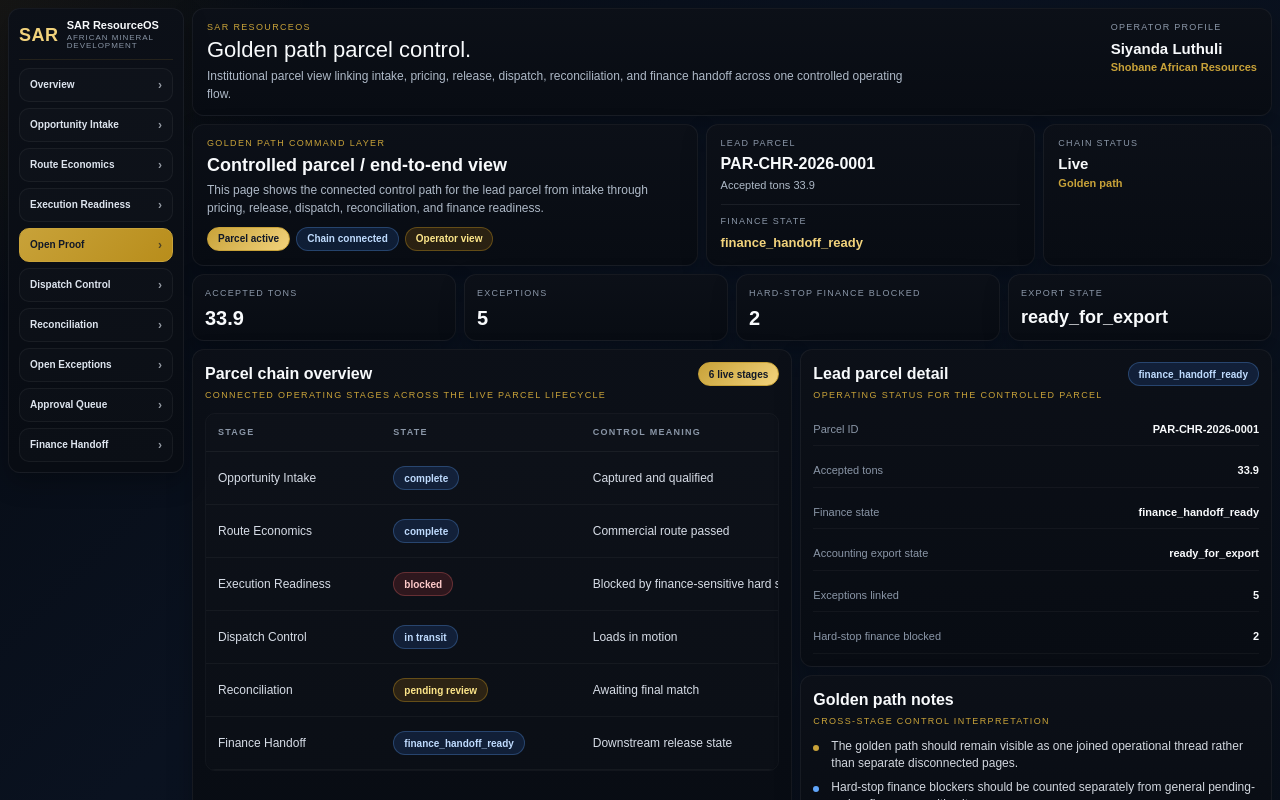
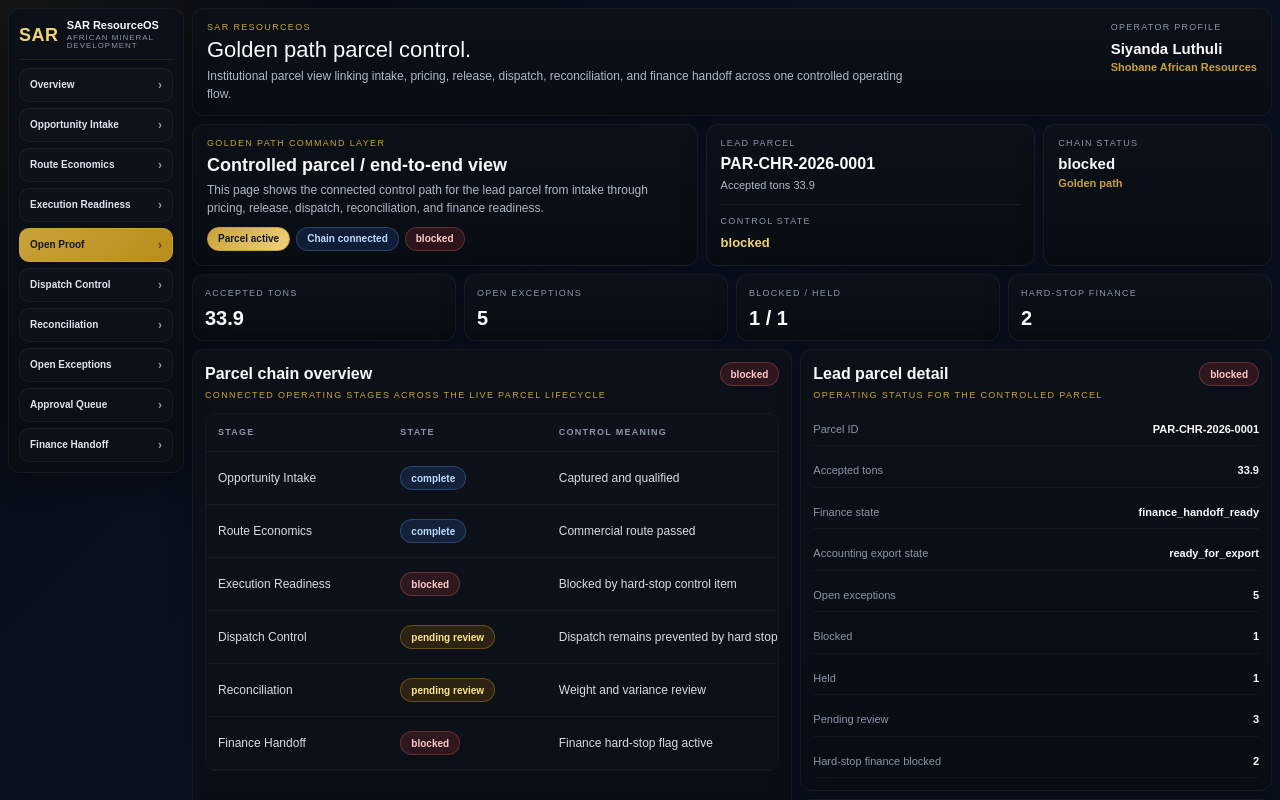
Before and after one commit to shobanesiyanda/sar-resourceos-golden-path-proof, a Next.js app: page /golden-path in a window 1280 px wide. Shown: the top 800 px of the page. Built offline with nearby package versions, Linux system fonts and the light colour scheme.

Commit message:
Normalize homepage and golden path summary logic

```diff
--- a/app/golden-path/page.tsx
+++ b/app/golden-path/page.tsx
@@ -1,7 +1,13 @@
 import ExecutiveShell from "../../components/ExecutiveShell";
 import { getGoldenPathParcel } from "../../lib/goldenPath";
 import { getExceptions } from "../../lib/exceptions";
-import { chipClass, s, yn } from "../../lib/dashboardLogic";
+import {
+  buildModuleSummary,
+  chipClass,
+  getControlSummary,
+  normalizeFinanceState,
+  s,
+} from "../../lib/dashboardLogic";
 
 export default function GoldenPathPage() {
   const data: any = getGoldenPathParcel();
@@ -10,18 +16,22 @@ export default function GoldenPathPage() {
   const parcel: any = data?.parcel || {};
   const parcelId = s(parcel?.parcelId, "PAR-CHR-2026-0001");
   const acceptedTons = s(parcel?.acceptedTons, "33.9");
-  const financeState = s(parcel?.financeState, "finance_handoff_ready");
-  const exportState = s(parcel?.accountingExportState, "ready_for_export");
+  const financeState = normalizeFinanceState(parcel?.financeState || "finance_handoff_ready");
+  const exportState = normalizeFinanceState(parcel?.accountingExportState || "ready_for_export");
 
-  const exceptions = (exceptionsData?.exceptions || []).filter(
-    (item: any) => !item?.parcelId || s(item.parcelId) === parcelId
-  );
+  const controlSummary = getControlSummary(exceptionsData?.exceptions || [], parcelId);
 
-  const hardStopFinanceBlocked = exceptions.filter(
-    (item: any) =>
-      yn(item?.financeAllowed) === "no" &&
-      ["blocked", "held"].includes(String(item?.status || "").toLowerCase())
-  ).length;
+  const summary = buildModuleSummary({
+    acceptedTons,
+    avgMargin: "18.9%",
+    routePassing: "2",
+    readyChecks: "3",
+    blockedChecks: controlSummary.blocked,
+    dispatchLoads: "5",
+    matchedLoads: "2",
+    financeState,
+    controlSummary,
+  });
 
   const stages = [
     {
@@ -39,28 +49,41 @@ export default function GoldenPathPage() {
     {
       title: "Execution Readiness",
       sub:
-        hardStopFinanceBlocked > 0
-          ? "Blocked by finance-sensitive hard stop"
-          : "Release gate active",
-      state: hardStopFinanceBlocked > 0 ? "blocked" : "pending review",
+        summary.masterState === "blocked"
+          ? "Blocked by hard-stop control item"
+          : summary.masterState === "held"
+            ? "Held pending temporary clearance"
+            : summary.masterState === "pending review"
+              ? "Pending management or evidence review"
+              : "Release gate clear",
+      state: summary.masterState,
       href: "/execution-readiness",
     },
     {
       title: "Dispatch Control",
-      sub: "Loads in motion",
-      state: "in transit",
+      sub:
+        summary.masterState === "blocked"
+          ? "Dispatch remains prevented by hard stop"
+          : "Loads in movement control",
+      state: summary.masterState === "blocked" ? "pending review" : "in transit",
       href: "/dispatch-control",
     },
     {
       title: "Reconciliation",
-      sub: "Awaiting final match",
+      sub: "Weight and variance review",
       state: "pending review",
       href: "/reconciliation",
     },
     {
       title: "Finance Handoff",
-      sub: "Downstream release state",
-      state: financeState,
+      sub:
+        summary.hardStopFinanceBlocked > 0
+          ? "Finance hard-stop flag active"
+          : "Downstream release state",
+      state:
+        summary.hardStopFinanceBlocked > 0
+          ? "blocked"
+          : financeState,
       href: "/finance-handoff",
     },
   ];
@@ -84,7 +107,9 @@ export default function GoldenPathPage() {
           <div className="bb-command-tags">
             <span className="bb-chip bb-chip-gold">Parcel active</span>
             <span className="bb-chip bb-chip-blue">Chain connected</span>
-            <span className="bb-chip bb-chip-amber">Operator view</span>
+            <span className={`bb-chip ${chipClass(summary.masterState)}`}>
+              {summary.masterState}
+            </span>
           </div>
         </section>
 
@@ -92,20 +117,20 @@ export default function GoldenPathPage() {
           <div className="bb-command-side-block">
             <div className="bb-side-label">Lead parcel</div>
             <div className="bb-side-value">{parcelId}</div>
-            <div className="bb-side-sub">Accepted tons {acceptedTons}</div>
+            <div className="bb-side-sub">Accepted tons {summary.acceptedTons}</div>
           </div>
 
           <div className="bb-command-side-divider" />
 
           <div className="bb-command-side-block">
-            <div className="bb-side-label">Finance state</div>
-            <div className="bb-side-state">{financeState}</div>
+            <div className="bb-side-label">Control state</div>
+            <div className="bb-side-state">{summary.masterState}</div>
           </div>
         </section>
 
         <aside className="bb-operator-card">
           <div className="bb-user-role">Chain status</div>
-          <div className="bb-user-name">Live</div>
+          <div className="bb-user-name">{summary.masterState}</div>
           <div className="bb-user-org">Golden path</div>
         </aside>
       </div>
@@ -113,19 +138,21 @@ export default function GoldenPathPage() {
       <div className="bb-grid bb-grid-kpis">
         <div className="bb-kpi-card">
           <div className="bb-kpi-label">Accepted tons</div>
-          <div className="bb-kpi-value">{acceptedTons}</div>
+          <div className="bb-kpi-value">{summary.acceptedTons}</div>
         </div>
         <div className="bb-kpi-card">
-          <div className="bb-kpi-label">Exceptions</div>
-          <div className="bb-kpi-value">{exceptions.length}</div>
+          <div className="bb-kpi-label">Open exceptions</div>
+          <div className="bb-kpi-value">{summary.exceptionsOpen}</div>
         </div>
         <div className="bb-kpi-card">
-          <div className="bb-kpi-label">Hard-stop finance blocked</div>
-          <div className="bb-kpi-value">{hardStopFinanceBlocked}</div>
+          <div className="bb-kpi-label">Blocked / held</div>
+          <div className="bb-kpi-value">
+            {summary.blocked} / {summary.held}
+          </div>
         </div>
         <div className="bb-kpi-card">
-          <div className="bb-kpi-label">Export state</div>
-          <div className="bb-kpi-value" style={{ fontSize: 18 }}>{exportState}</div>
+          <div className="bb-kpi-label">Hard-stop finance</div>
+          <div className="bb-kpi-value">{summary.hardStopFinanceBlocked}</div>
         </div>
       </div>
 
@@ -138,7 +165,9 @@ export default function GoldenPathPage() {
                 Connected operating stages across the live parcel lifecycle
               </div>
             </div>
-            <span className="bb-chip bb-chip-gold">{stages.length} live stages</span>
+            <span className={`bb-chip ${chipClass(summary.masterState)}`}>
+              {summary.masterState}
+            </span>
           </div>
 
           <div className="bb-table-wrap">
@@ -182,8 +211,8 @@ export default function GoldenPathPage() {
                   Operating status for the controlled parcel
                 </div>
               </div>
-              <span className={`bb-chip ${chipClass(financeState)}`}>
-                {financeState}
+              <span className={`bb-chip ${chipClass(summary.masterState)}`}>
+                {summary.masterState}
               </span>
             </div>
 
@@ -194,7 +223,7 @@ export default function GoldenPathPage() {
               </div>
               <div className="bb-metric-row">
                 <span>Accepted tons</span>
-                <strong>{acceptedTons}</strong>
+                <strong>{summary.acceptedTons}</strong>
               </div>
               <div className="bb-metric-row">
                 <span>Finance state</span>
@@ -205,12 +234,24 @@ export default function GoldenPathPage() {
                 <strong>{exportState}</strong>
               </div>
               <div className="bb-metric-row">
-                <span>Exceptions linked</span>
-                <strong>{exceptions.length}</strong>
+                <span>Open exceptions</span>
+                <strong>{summary.exceptionsOpen}</strong>
+              </div>
+              <div className="bb-metric-row">
+                <span>Blocked</span>
+                <strong>{summary.blocked}</strong>
+              </div>
+              <div className="bb-metric-row">
+                <span>Held</span>
+                <strong>{summary.held}</strong>
+              </div>
+              <div className="bb-metric-row">
+                <span>Pending review</span>
+                <strong>{summary.pendingReview}</strong>
               </div>
               <div className="bb-metric-row">
                 <span>Hard-stop finance blocked</span>
-                <strong>{hardStopFinanceBlocked}</strong>
+                <strong>{summary.hardStopFinanceBlocked}</strong>
               </div>
             </div>
           </section>
@@ -229,22 +270,22 @@ export default function GoldenPathPage() {
               <div className="bb-note">
                 <div className="bb-note-dot is-gold" />
                 <div className="bb-note-text">
-                  The golden path should remain visible as one joined operational
-                  thread rather than separate disconnected pages.
+                  Golden Path now uses the same blocked / held / pending review /
+                  approved state model as Exceptions, Approval Queue, and Finance Handoff.
                 </div>
               </div>
               <div className="bb-note">
                 <div className="bb-note-dot" />
                 <div className="bb-note-text">
-                  Hard-stop finance blockers should be counted separately from
-                  general pending-review finance-sensitive items.
+                  Hard-stop finance blockers are separated from general finance-sensitive
+                  pending-review items.
                 </div>
               </div>
               <div className="bb-note">
                 <div className="bb-note-dot" />
                 <div className="bb-note-text">
-                  Reconciliation and finance handoff should only follow completed
-                  movement and delivery evidence.
+                  Summary cards and chain rows are now driven from the same normalized
+                  control summary.
                 </div>
               </div>
             </div>
@@ -253,4 +294,4 @@ export default function GoldenPathPage() {
       </div>
     </ExecutiveShell>
   );
-                                                      }
+    }
```
